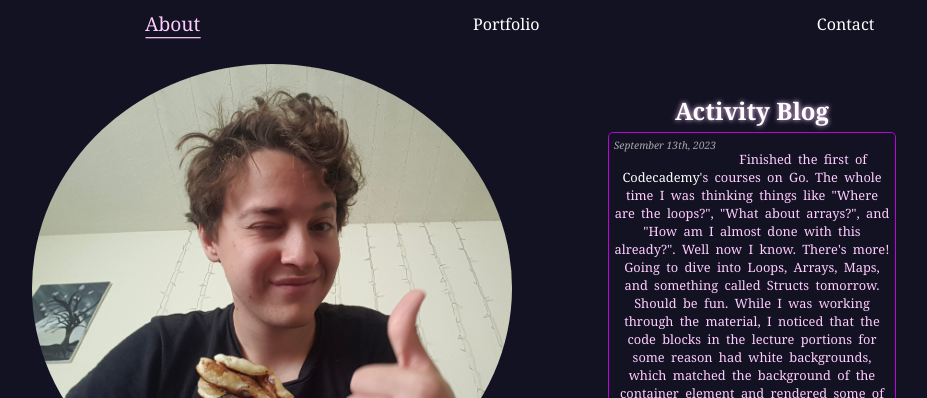
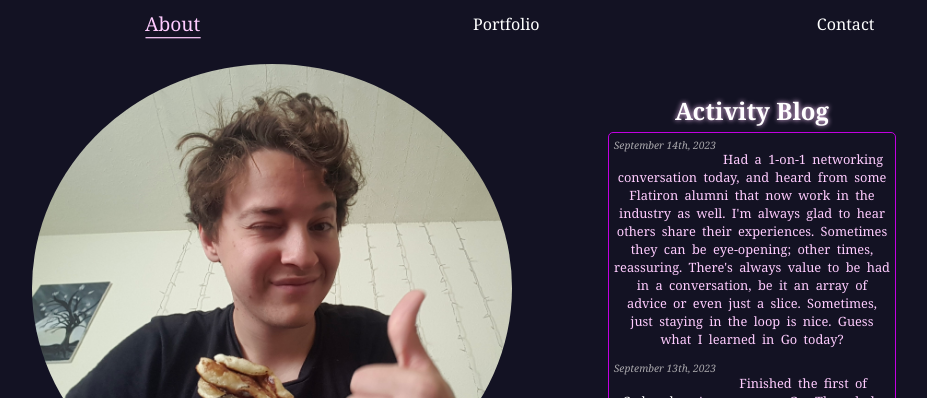
Before and after one commit to dawnteigh/dawnteigh.github.io, a React (Create React App) app: page /#/ in a window 1280 px wide. Shown: the top 398 px of the page, without its empty margins (128-1055 px from the left). Built offline with nearby package versions, Linux system fonts and the light colour scheme.

Commit message:
9/14 entry and IT'S CLEVER

```diff
--- a/src/data/activity.js
+++ b/src/data/activity.js
@@ -1,4 +1,8 @@
 export const activity = [
+  {
+    date: "September 14th, 2023",
+    entry: "Had a 1-on-1 networking conversation today, and heard from some Flatiron alumni that now work in the industry as well. I'm always glad to hear others share their experiences. Sometimes they can be eye-opening; other times, reassuring. There's always value to be had in a conversation, be it an array of advice or even just a slice. Sometimes, just staying in the loop is nice. Guess what I learned in Go today?"
+  },
   {
     date: "September 13th, 2023",
     entry: `Finished the first of <a href='https://github.com/Codecademy/docs'>Codecademy</a>'s courses on Go. The whole time I was thinking things like "Where are the loops?", "What about arrays?", and "How am I almost done with this already?". Well now I know. There's more! Going to dive into Loops, Arrays, Maps, and something called Structs tomorrow. Should be fun. While I was working through the material, I noticed that the code blocks in the lecture portions for some reason had white backgrounds, which matched the background of the container element and rendered some of the text unreadable (selecting barely helped). My first thought was <em>somebody somewhere has goofed</em>, but then I thought to just open the browser's dev tools and change the element's background to black myself. Look at me, I'm a web developer!`
```
